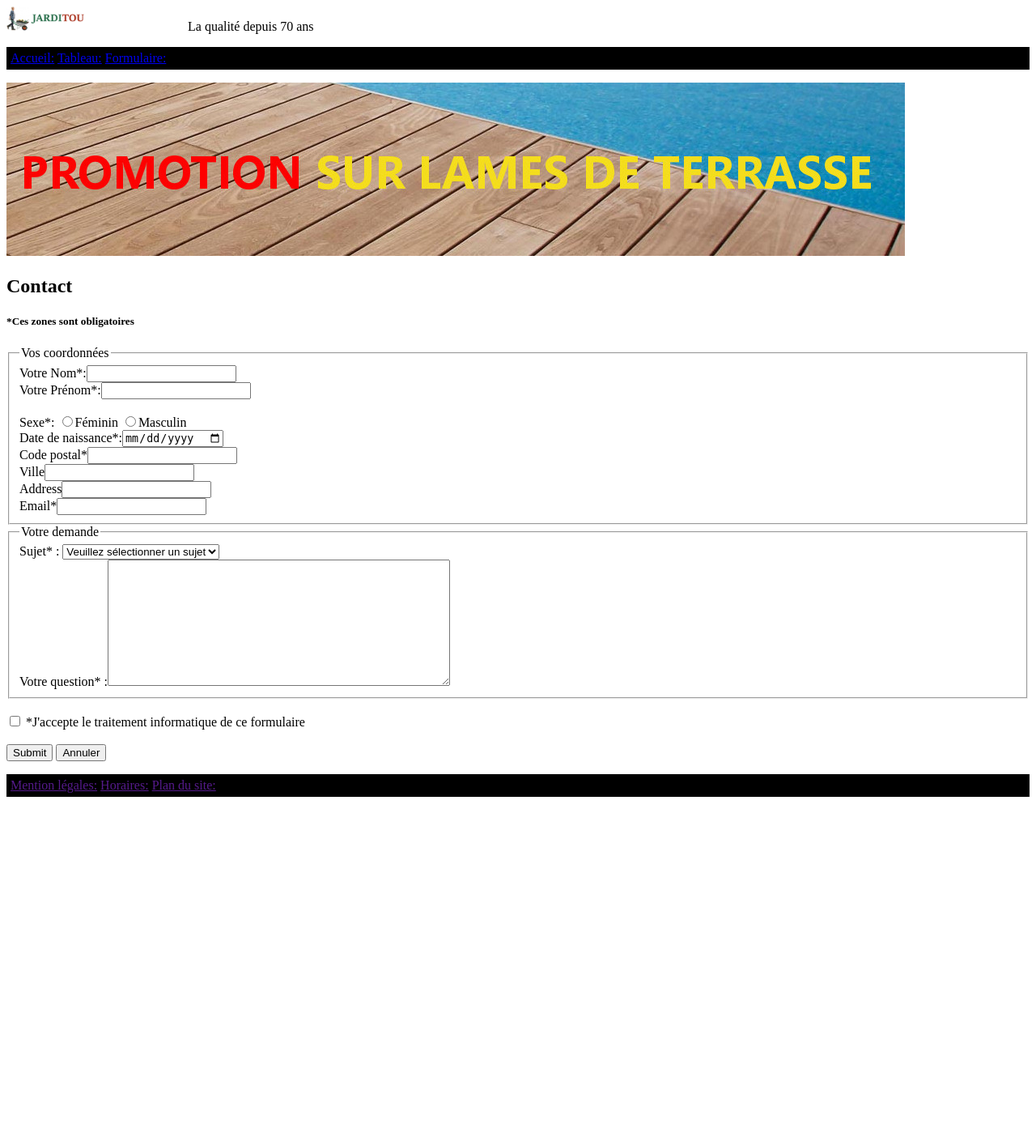
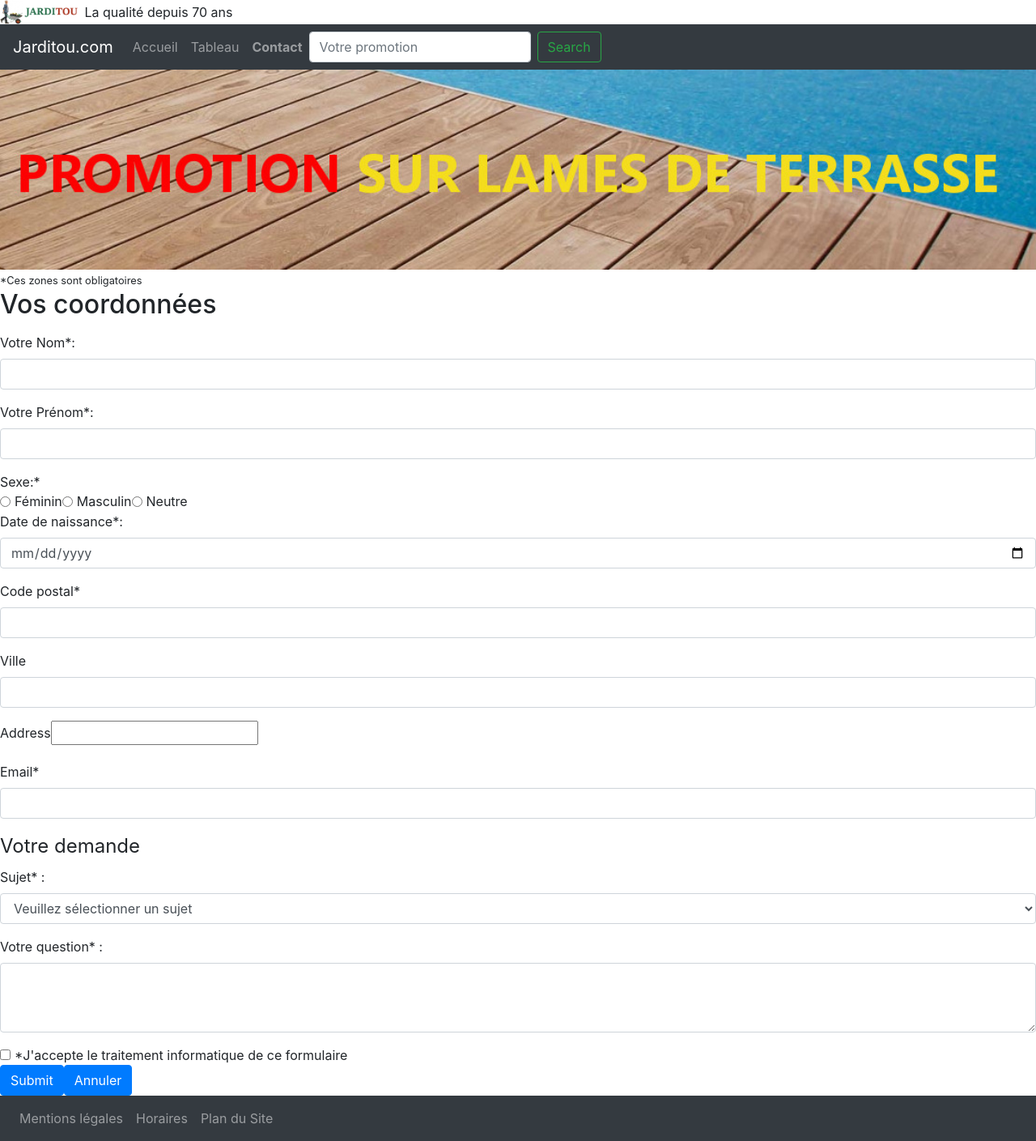
Before and after one commit to florian-femery/Dw_Afpa, a PHP site: page /contact.html in a window 1280 px wide. Shown: the whole page at 81% size. Before the commit the page ends 984 px from the top, so only its background shows below. Run offline with PHP 8.4, Linux system fonts and the light colour scheme.

Commit message:
Dw_Boostrap-Afpa

```diff
--- a/Dw_Jarditou-Afpa/contact.html
+++ b/Dw_Jarditou-Afpa/contact.html
@@ -1,66 +1,142 @@
 <!DOCTYPE html>
 <html lang="fr">
+
 <html>
   <head>
     <meta charset="utf-8">
     <title>Page Contact</title>
-     <link rel="stylesheet" href="css/style.css">
+    <meta name="viewport" content="width=device-width, initial-scal=1.0, shrink-to-fit=no">
+    <link rel="stylesheet" href="https://stackpath.bootstrapcdn.com/bootstrap/4.4.1/css/bootstrap.min.css" integrity="sha384-Vkoo8x4CGsO3+Hhxv8T/Q5PaXtkKtu6ug5TOeNV6gBiFeWPGFN9MuhOf23Q9Ifjh" crossorigin="anonymous">
+
   </head>
+
   <body>
-      <img src="img/jarditou_logo.jpg" alt="Logo Jarditou" title="Logo Jarditou" width="100px">
-       <p id="top" class="header" >La qualité depuis 70 ans</p>
+    <span><img src="img/jarditou_logo.jpg" alt="Logo Jarditou" title="Logo Jarditou" width="100px"></span>
+    <span id="top" class="align-text-top">La qualité depuis 70 ans</span>
+    <nav class="navbar navbar-expand-lg bg-dark navbar-dark">
+      <a class="navbar-brand" href="index.html">Jarditou.com</a>
+      <!-- Toggler/collapsibe Button-->
+        <button class="navbar-toggler" type="button" data-toggle="collapse" data-target="#collapsibleNavbar">
+          <span class="collapse navbar-toggler-icon" id="collapsibleNavbar"></span>
+        </button>
+        <div class="collapse navbar-collapse" id="collapsibleNavbar">
+          <ul class="navbar-nav">
+            <li class="nav-item">
+              <a class="nav-link" href="index.html">Accueil</a>
+            </li>
 
-       <ul>
-        <li class="header" >
-          <a href="index.html" title="Page suivante">Accueil:</a>
-        <a href="tableau.html" title="Page suivante">Tableau:</a>
-        <a href="contact.html" title="Page suivante">Formulaire:</a>
+            <li class="nav-item">
+              <a class="nav-link" href="tableau.html">Tableau</a>
+            </li>
+
+            <li class="nav-item font-weight-bold">
+              <a class="nav-link" href="contact.html">Contact</a>
             </li>
           </ul>
+          <form class="form-inline my-2 my-lg-0 lientop">
+            <input class="form-control mr-sm-2" type="search" placeholder="Votre promotion" aria-label="Search">
+            <button class="btn btn-outline-success my-2 my-sm-0" type="submit">Search</button>
+          </form>
+        </div>
 
-      <img src="img/promotion.jpg" alt="Promotion Jarditou" title="Promo Jarditou">
-      <h2>Contact</h2>
-       <form action="index.html" method="POST" id="contact.html">
-        <h5>*Ces zones sont obligatoires</h5>
+      </nav>
+
+        <img src="img/promotion.jpg" alt="Promotion Jarditou" title="Promo Jarditou" width="100%">
+          <form  method="POST" >
+            <small>*Ces zones sont obligatoires</small>
 
               <fieldset>
-         <legend>Vos coordonnées</legend>
-        <label for="nom">Votre Nom*:</label><input type="text" name="nom" id="nom"><br>
-        <label for="prénom">Votre Prénom*:</label><input type="text" name="prénom" id="prénom"><br><br>
-        Sexe*: <input type="radio" name="sexe" value="Féminin">Féminin
-               <input type="radio" name="sexe" value="Masculin">Masculin<br>
-        <label for="date">Date de naissance*:</label><input type="date" name="ddn" id="date"><br>
-        <label for="cd">Code postal*</label><input type="text" name="cd" name="cd" id="cd"><br>
-        <label for="ville">Ville</label><input type="text" name="ville" id="ville"><br>
+                <legend><h2>Vos coordonnées</h2></legend>
+                  <div class="form-group">
+                    <label for="nom">Votre Nom*:</label><input type="text" name="nom" id="nom" class="form-control">
+                  </div>
+
+                  <div class="form-group">
+                    <label for="prénom">Votre Prénom*:</label><input type="text" name="prénom" id="prénom" class="form-control">
+                  </div>
+
+                  <label class="form-check-label">Sexe:*</label><br>
+                  <div class="form-check form-check-inline">
+                    <input type="radio" name="sexe" value="Féminin" class="form-check-input">Féminin
+                    <input type="radio" name="sexe" value="Masculin" class="form-check-input">Masculin
+                    <input type="radio" name="sexe" value="Neutre" class="form-check-input">Neutre
+                  </div>
+
+                  <div class="form-group">
+                    <label for="date">Date de naissance*:</label><input type="date" name="ddn" id="date" class="form-control">
+                  </div>
+
+                  <div class="form-group">
+                    <label for="cd">Code postal*</label><input type="text" name="cd" id="cd" class="form-control">
+                  </div>
+
+                  <div class="form-group">
+                    <label for="ville">Ville</label><input type="text" name="ville" id="ville"class="form-control">
+                  </div>
+
+                  <div class="form-group">
                     <label for="Adr">Address</label><input type="text" name="Adr" id="Adr"><br>
-        <label for="mail">Email*</label><input type="email" name="mail" id="mail">
+                  </div>
+
+                  <div class="form-group">
+                    <label for="mail">Email*</label><input type="email" name="mail" id="mail"class="form-control">
+                  </div>
               </fieldset>
 
               <fieldset>
                 <legend>Votre demande</legend>
-        <label for="sujet">Sujet* :</label>
-          <select id="sujet">
+                <div class="form-group">
+                    <label for="sujet" >Sujet* :</label>
+                  <select id="sujet" class="form-control">
                     <option value="" selected>Veuillez sélectionner un sujet</option>
                     <option value="" >Mes commandes</option>
                     <option value="" >Question sur un produit</option>
                     <option value="" >Réclamation</option>
                     <option value="" >Autres</option>
-          </select><br>
-         <label for="question">Votre question* :</label><textarea name="question" rows="10" cols="50"></textarea>
-      </fieldset><br>
+                  </select>
+                </div>
 
-      <input type="checkbox" name="couleur" value="Bleu" required> *J'accepte le traitement informatique de ce formulaire<br><br>
-      <input type="submit" name="Envoyer">
-      <input  type="reset" value="Annuler">
+                <div class="form-group">
+                  <label for="question">Votre question* :</label><textarea name="question" rows="3" cols="50" class="form-control"></textarea>
+                </div>
+              </fieldset>
+
+                <div class="form-check form-check-inline">
+                  <input type="checkbox" name="couleur" value="Bleu" class="form-check-input" required> *J'accepte le traitement informatique de ce formulaire
+                </div><br>
+
+                  <input type="submit" name="Envoyer" class="btn btn-primary"><input type="reset" name="Annuler" value="Annuler" class="btn btn-primary">
           </form>
-      <nav>
-        <ul>                     <!--Lien inutile car il ne mene a rien et on ma pas demander pour ces lien-->
-          <li class="header" >
-           <a href="" title="Page suivante">Mention légales:</a>
-           <a href="" title="Page suivante">Horaires:</a>
-           <a href="" title="Page suivante">Plan du site:</a>
+
+      <footer>
+        <nav class="navbar navbar-expand-lg bg-dark navbar-dark bottom">
+            <!-- Toggler/collapsibe Button-->
+          <button class="navbar-toggler" type="button" data-toggle="collapse" data-target="#collapsibleNavbar">
+            <span class="collapse navbar-collapse-icon" id="collapsibleNavbar"></span>
+          </button>
+
+          <div class="collapse navbar-collapse" id="collapsibleNavbar">
+            <ul class="navbar-nav">
+              <li class="nav-item">
+                <a class="nav-link" href="contact.html">Mentions légales</a>
+              </li>
+
+              <li class="nav-item">
+                <a class="nav-link" href="contact.html">Horaires</a>
+              </li>
+
+              <li class="nav-item">
+                <a class="nav-link" href="contact.html">Plan du Site</a>
               </li>
             </ul>
+          </div>
         </nav>
+      </footer>
+
+            <!-- Optional JavaScript -->
+          <!-- jQuery first, then Popper.js, then Bootstrap JS -->
+      <script src="https://code.jquery.com/jquery-3.4.1.slim.min.js" integrity="sha384-J6qa4849blE2+poT4WnyKhv5vZF5SrPo0iEjwBvKU7imGFAV0wwj1yYfoRSJoZ+n" crossorigin="anonymous"></script>
+      <script src="https://cdn.jsdelivr.net/npm/popper.js@1.16.0/dist/umd/popper.min.js" integrity="sha384-Q6E9RHvbIyZFJoft+2mJbHaEWldlvI9IOYy5n3zV9zzTtmI3UksdQRVvoxMfooAo" crossorigin="anonymous"></script>
+      <script src="https://stackpath.bootstrapcdn.com/bootstrap/4.4.1/js/bootstrap.min.js" integrity="sha384-wfSDF2E50Y2D1uUdj0O3uMBJnjuUD4Ih7YwaYd1iqfktj0Uod8GCExl3Og8ifwB6" crossorigin="anonymous"></script>
   </body>
 </html>
--- a/Dw_Jarditou-Afpa/css/style.css
+++ b/Dw_Jarditou-Afpa/css/style.css
@@ -3,53 +3,44 @@
 ************************************************************************************************************************************************************************/
 p.header{
     display: inline;
-    padding: 250px;
+
 }
 /***********************************************************************************************************************************************************************
                                                                 //--Links--//
 ************************************************************************************************************************************************************************/
-li.header{
-    border: 5px solid black;
-}
-ul{
-    padding-inline-start: initial;
-    padding-right: 900px;
-    background-color: rgb(0, 0, 0);
-}
-a.link{
-    color: rgb(255, 255, 255);
-}
-a.visited{
-    color: rgb(255, 255, 255);
-}
-a.hover{
+a:hover{
     color: red;
     background-color: white;
 }
+form.lientop{
+    float: inline-start;
+
+}
 nav.bottom{
-    float: left;
+    padding-right: 500px;
+    float: initial;
 }
 /***********************************************************************************************************************************************************************/
 
 /***********************************************************************************************************************************************************************
                                                                 //--Body_(Accueil)_--//
 ************************************************************************************************************************************************************************/
-imp.promo_jarditou{
+img.promo_jarditou{
     float: left;
     display: block;
 }
 article.body_article{
     width: 825px;
     float: left;
-    display:inline;
+    display: inline;
 }
 section.body_accueil{
     position: relative;
     display: inline-flex;
-    border: 2px solid rgb(124, 122, 122);
-    background-color: rgb(177, 177, 177);
-    float: left;
-    padding-bottom: 475px ;
+    border: 2px solid rgb(170, 170, 1);
+    background-color: rgb(230, 230, 0);
+    float: right;
+    padding-bottom: 399px ;
     padding-right: 130px;
 }
 /***********************************************************************************************************************************************************************/
```
Also changed, not shown: other parts of Dw_Jarditou-Afpa/css/style.css (+22 -13 lines), Dw_Jarditou-Afpa/index.html (+61 -20 lines), Dw_Jarditou-Afpa/tableau.html (+67 -22 lines). Lines whose indentation alone changed are shown as unchanged.
